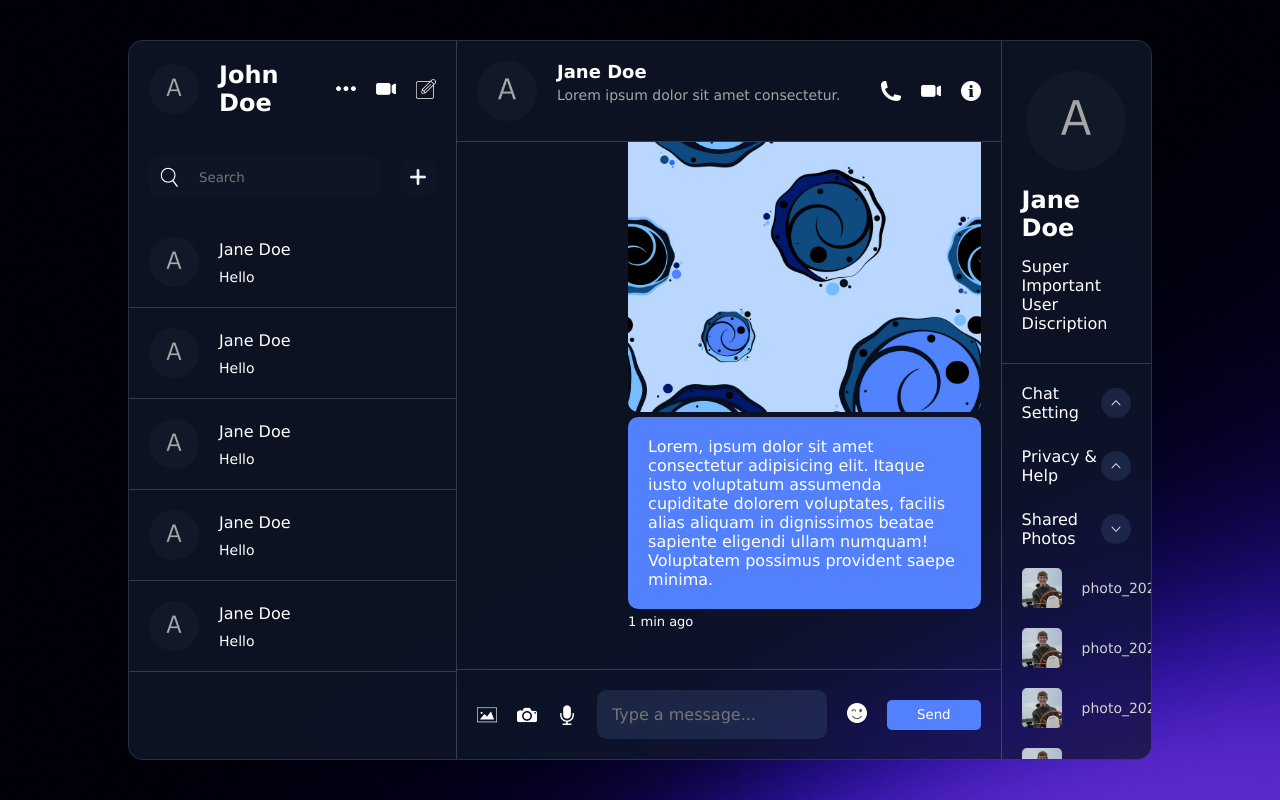
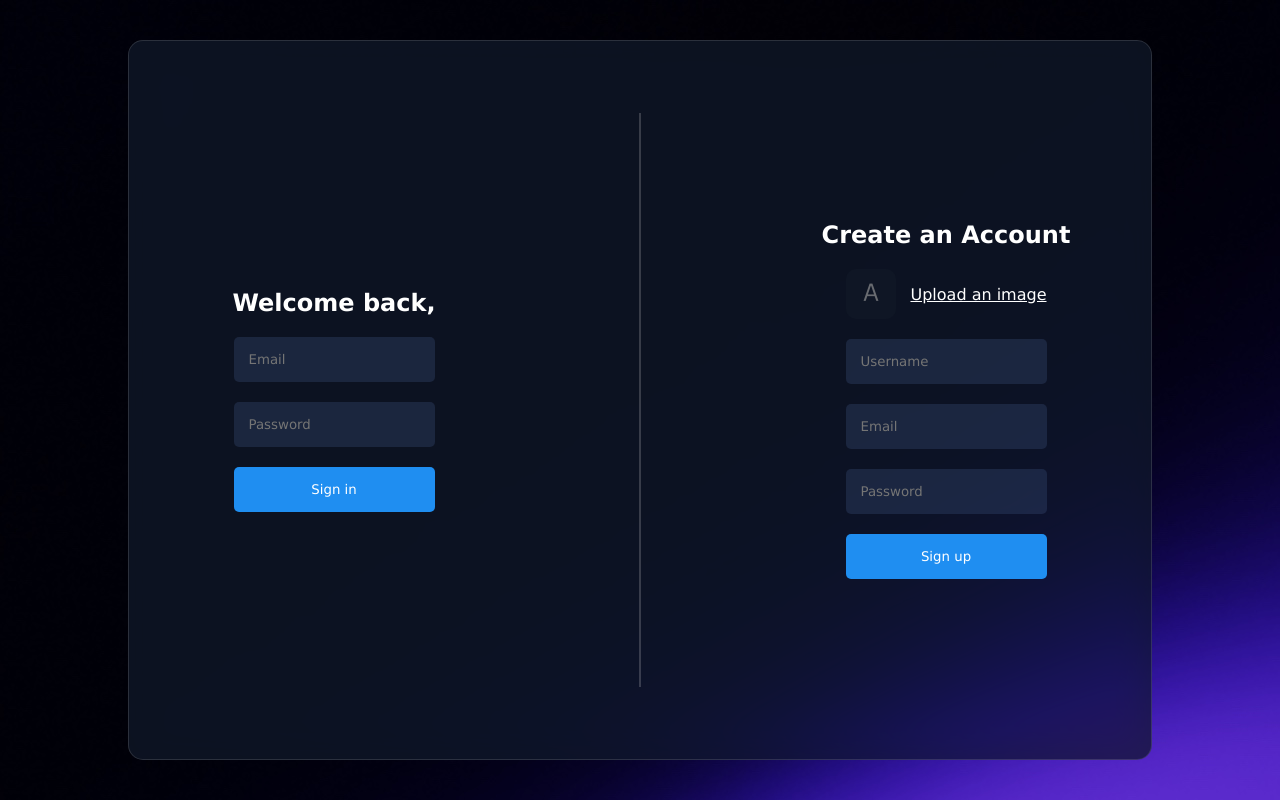
Before and after one commit to Rocco-Br/react-chat-app, a React (Vite) app: page / in a window 1280 px wide. Built offline with nearby package versions, Linux system fonts and the light colour scheme; the HTML template or start-up script is replaced by a standard one.

Commit message:
Email & Password now go into Firebase Auth when submitted

```diff
--- a/src/App.jsx
+++ b/src/App.jsx
@@ -4,7 +4,7 @@ import Detail from "./components/detail/detail";
 import Login from "./components/login/Login";
 import Notification from "./components/notification/Notification";
 const App = () => {
-  const user = true;
+  const user = false;
 
   return (
     <div className="container">
--- a/src/components/login/Login.jsx
+++ b/src/components/login/Login.jsx
@@ -1,6 +1,8 @@
 import { useState } from "react";
 import "./Login.css";
 import { toast } from "react-toastify";
+import { createUserWithEmailAndPassword } from "firebase/auth";
+import { auth } from "../../lib/firebase";
 
 // if user has uploaded nothing, show default avatar picture
 const Login = () => {
@@ -23,6 +25,20 @@ const Login = () => {
     e.preventDefault(); // prevents page from refreshing when submitting form
   };
 
+  const handleRegister = async (e) => {
+    e.preventDefault(); // prevents page from refreshing when submitting form
+    const formData = new FormData(e.target);
+
+    const { username, email, password } = Object.fromEntries(formData);
+
+    try {
+      const res = await createUserWithEmailAndPassword(auth, email, password);
+    } catch (err) {
+      console.log(err);
+      toast.error(err.message);
+    }
+  };
+
   return (
     <div className="login">
       <div className="item">
@@ -36,7 +52,7 @@ const Login = () => {
       <div className="seperator"></div>
       <div className="item">
         <h2>Create an Account</h2>
-        <form>
+        <form onSubmit={handleRegister}>
           <label htmlFor="file">
             <img src={avatar.url || "./avatar.png"} alt="" />
             Upload an image
--- /dev/null
+++ b/src/lib/firebase.js
@@ -0,0 +1,22 @@
+
+import { initializeApp } from "firebase/app";
+import { getAuth } from "firebase/auth";
+import { getFirestore } from "firebase/firestore";
+import { getStorage } from "firebase/storage";
+
+
+const firebaseConfig = {
+    apiKey: import.meta.env.VITE_API_KEY,
+    authDomain: "react-chat-e9f0b.firebaseapp.com",
+    projectId: "react-chat-e9f0b",
+    storageBucket: "react-chat-e9f0b.appspot.com",
+    messagingSenderId: "131345583995",
+    appId: "1:131345583995:web:7cc3cb43cced6cdbb9b7de"
+};
+
+// Initialize Firebase
+const app = initializeApp(firebaseConfig);
+
+export const auth = getAuth()
+export const db = getFirestore()
+export const storage = getStorage()
```
Also changed, not shown: 1 other file (tests, documents, lock files or other folders).
